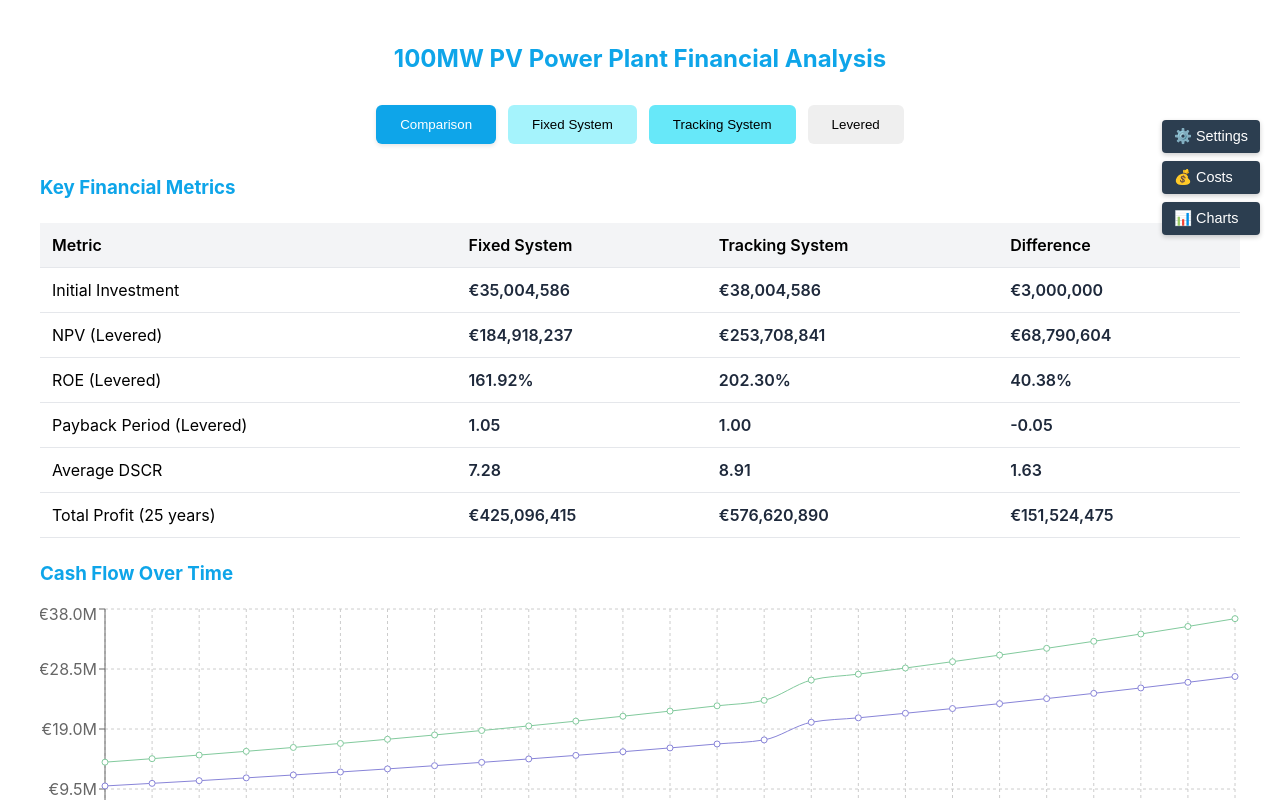
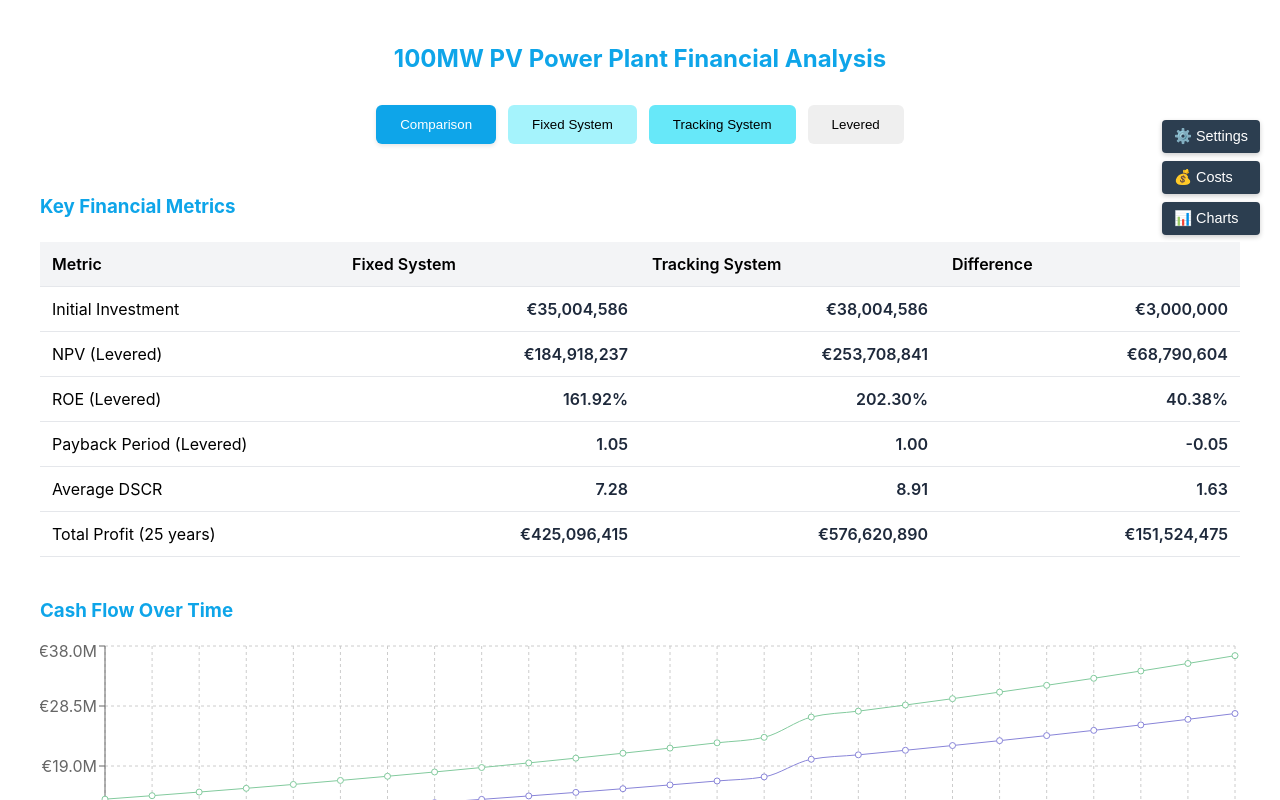
Before and after one commit to shakito999/Photovoltaic-Calculator, a React (Create React App) app: page / in a window 1280 px wide. Shown: the top 800 px of the page. Built offline with nearby package versions, Linux system fonts and the light colour scheme.

Commit message:
Updated project with latest changes

```diff
--- a/src/App.js
+++ b/src/App.js
@@ -816,48 +816,56 @@ const SolarPlantFinancialAnalysis = () => {
               <td>Initial Investment</td>
               {viewMode === 'comparison' ? (
                 <>
-                  <td className="metric-value">{formatCurrency(settings.fixedInitialInvestment)}</td>
-                  <td className="metric-value">{formatCurrency(settings.trackingInitialInvestment)}</td>
-                  <td className="metric-value">{formatCurrency(settings.trackingInitialInvestment - settings.fixedInitialInvestment)}</td>
+                  <td data-label="Fixed System" className="metric-value">{formatCurrency(settings.fixedInitialInvestment)}</td>
+                  <td data-label="Tracking System" className="metric-value">{formatCurrency(settings.trackingInitialInvestment)}</td>
+                  <td data-label="Difference" className="metric-value">{formatCurrency(settings.trackingInitialInvestment - settings.fixedInitialInvestment)}</td>
                 </>
               ) : (
-                <td className="metric-value">{formatCurrency(viewMode === 'fixed' ? settings.fixedInitialInvestment : settings.trackingInitialInvestment)}</td>
+                <td data-label={viewMode === 'fixed' ? 'Fixed System' : 'Tracking System'} className="metric-value">
+                  {formatCurrency(viewMode === 'fixed' ? settings.fixedInitialInvestment : settings.trackingInitialInvestment)}
+                </td>
               )}
             </tr>
             <tr>
               <td>NPV ({isLevered ? 'Levered' : 'Unlevered'})</td>
               {viewMode === 'comparison' ? (
                 <>
-                  <td className="metric-value">{formatCurrency(fixedSystemFinancials.npv)}</td>
-                  <td className="metric-value">{formatCurrency(trackingSystemFinancials.npv)}</td>
-                  <td className="metric-value">{formatCurrency(trackingSystemFinancials.npv - fixedSystemFinancials.npv)}</td>
+                  <td data-label="Fixed System" className="metric-value">{formatCurrency(fixedSystemFinancials.npv)}</td>
+                  <td data-label="Tracking System" className="metric-value">{formatCurrency(trackingSystemFinancials.npv)}</td>
+                  <td data-label="Difference" className="metric-value">{formatCurrency(trackingSystemFinancials.npv - fixedSystemFinancials.npv)}</td>
                 </>
               ) : (
-                <td className="metric-value">{formatCurrency(selectedSystemData.npv)}</td>
+                <td data-label={viewMode === 'fixed' ? 'Fixed System' : 'Tracking System'} className="metric-value">
+                  {formatCurrency(selectedSystemData.npv)}
+                </td>
               )}
             </tr>
             <tr>
               <td>ROE ({isLevered ? 'Levered' : 'Unlevered'})</td>
               {viewMode === 'comparison' ? (
                 <>
-                  <td className="metric-value">{formatPercentage(fixedSystemFinancials.roe)}</td>
-                  <td className="metric-value">{formatPercentage(trackingSystemFinancials.roe)}</td>
-                  <td className="metric-value">{formatPercentage(trackingSystemFinancials.roe - fixedSystemFinancials.roe)}</td>
+                  <td data-label="Fixed System" className="metric-value">{formatPercentage(fixedSystemFinancials.roe)}</td>
+                  <td data-label="Tracking System" className="metric-value">{formatPercentage(trackingSystemFinancials.roe)}</td>
+                  <td data-label="Difference" className="metric-value">{formatPercentage(trackingSystemFinancials.roe - fixedSystemFinancials.roe)}</td>
                 </>
               ) : (
-                <td className="metric-value">{formatPercentage(selectedSystemData.roe)}</td>
+                <td data-label={viewMode === 'fixed' ? 'Fixed System' : 'Tracking System'} className="metric-value">
+                  {formatPercentage(selectedSystemData.roe)}
+                </td>
               )}
             </tr>
             <tr>
               <td>Payback Period ({isLevered ? 'Levered' : 'Unlevered'})</td>
               {viewMode === 'comparison' ? (
                 <>
-                  <td className="metric-value">{formatNumber(fixedSystemFinancials.paybackPeriod)}</td>
-                  <td className="metric-value">{formatNumber(trackingSystemFinancials.paybackPeriod)}</td>
-                  <td className="metric-value">{formatNumber(trackingSystemFinancials.paybackPeriod - fixedSystemFinancials.paybackPeriod)}</td>
+                  <td data-label="Fixed System" className="metric-value">{formatNumber(fixedSystemFinancials.paybackPeriod)}</td>
+                  <td data-label="Tracking System" className="metric-value">{formatNumber(trackingSystemFinancials.paybackPeriod)}</td>
+                  <td data-label="Difference" className="metric-value">{formatNumber(trackingSystemFinancials.paybackPeriod - fixedSystemFinancials.paybackPeriod)}</td>
                 </>
               ) : (
-                <td className="metric-value">{formatNumber(selectedSystemData.paybackPeriod)}</td>
+                <td data-label={viewMode === 'fixed' ? 'Fixed System' : 'Tracking System'} className="metric-value">
+                  {formatNumber(selectedSystemData.paybackPeriod)}
+                </td>
               )}
             </tr>
             {isLevered && (
@@ -865,12 +873,14 @@ const SolarPlantFinancialAnalysis = () => {
                 <td>Average DSCR</td>
                 {viewMode === 'comparison' ? (
                   <>
-                    <td className="metric-value">{formatNumber(fixedSystemFinancials.averageDSCR)}</td>
-                    <td className="metric-value">{formatNumber(trackingSystemFinancials.averageDSCR)}</td>
-                    <td className="metric-value">{formatNumber(trackingSystemFinancials.averageDSCR - fixedSystemFinancials.averageDSCR)}</td>
+                    <td data-label="Fixed System" className="metric-value">{formatNumber(fixedSystemFinancials.averageDSCR)}</td>
+                    <td data-label="Tracking System" className="metric-value">{formatNumber(trackingSystemFinancials.averageDSCR)}</td>
+                    <td data-label="Difference" className="metric-value">{formatNumber(trackingSystemFinancials.averageDSCR - fixedSystemFinancials.averageDSCR)}</td>
                   </>
                 ) : (
-                  <td className="metric-value">{formatNumber(selectedSystemData.averageDSCR)}</td>
+                  <td data-label={viewMode === 'fixed' ? 'Fixed System' : 'Tracking System'} className="metric-value">
+                    {formatNumber(selectedSystemData.averageDSCR)}
+                  </td>
                 )}
               </tr>
             )}
@@ -878,12 +888,14 @@ const SolarPlantFinancialAnalysis = () => {
               <td>Total Profit (25 years)</td>
               {viewMode === 'comparison' ? (
                 <>
-                  <td className="metric-value">{formatCurrency(fixedSystemFinancials.totalProfit)}</td>
-                  <td className="metric-value">{formatCurrency(trackingSystemFinancials.totalProfit)}</td>
-                  <td className="metric-value">{formatCurrency(trackingSystemFinancials.totalProfit - fixedSystemFinancials.totalProfit)}</td>
+                  <td data-label="Fixed System" className="metric-value">{formatCurrency(fixedSystemFinancials.totalProfit)}</td>
+                  <td data-label="Tracking System" className="metric-value">{formatCurrency(trackingSystemFinancials.totalProfit)}</td>
+                  <td data-label="Difference" className="metric-value">{formatCurrency(trackingSystemFinancials.totalProfit - fixedSystemFinancials.totalProfit)}</td>
                 </>
               ) : (
-                <td className="metric-value">{formatCurrency(selectedSystemData.totalProfit)}</td>
+                <td data-label={viewMode === 'fixed' ? 'Fixed System' : 'Tracking System'} className="metric-value">
+                  {formatCurrency(selectedSystemData.totalProfit)}
+                </td>
               )}
             </tr>
           </tbody>
--- a/src/SolarPlantFinancialAnalysis.css
+++ b/src/SolarPlantFinancialAnalysis.css
@@ -66,6 +66,8 @@
   width: 100%;
   border-collapse: collapse;
   margin: 1.5rem 0;
+  max-width: 100vw;
+  table-layout: fixed;
 }
 
 .data-table th,
@@ -73,6 +75,62 @@
   padding: 0.75rem;
   text-align: left;
   border-bottom: 1px solid #e5e7eb;
+  word-wrap: break-word;
+  overflow-wrap: break-word;
+}
+
+.data-table .metric-value {
+  text-align: right;
+}
+
+/* Mobile responsive table styles */
+@media screen and (max-width: 768px) {
+  .data-table {
+    font-size: 0.85em;
+  }
+
+  .data-table th,
+  .data-table td {
+    padding: 0.5rem;
+  }
+
+  /* Special handling for comparison view */
+  .data-table.comparison-view {
+    font-size: 0.75em;
+    transform: scale(0.9);
+    transform-origin: left top;
+    width: 111%;
+  }
+
+  .data-table.comparison-view th,
+  .data-table.comparison-view td {
+    padding: 0.4rem;
+  }
+}
+
+/* Extra small screens */
+@media screen and (max-width: 450px) {
+  .data-table {
+    font-size: 0.80em;
+  }
+
+  .data-table.comparison-view {
+    font-size: 0.80em;
+    transform: scale(0.95);
+    width: 105%;
+  }
+
+  .data-table th,
+  .data-table td {
+    padding: 0.35rem;
+  }
+}
+
+/* Chart wrapper - remove horizontal scroll */
+.chart-wrapper {
+  overflow-x: hidden;
+  margin: 0;
+  padding: 0;
 }
 
 .data-table th {
@@ -387,16 +445,6 @@
     height: calc(100vh - 80px);
   }
 
-  .data-table {
-    font-size: 0.9em;
-  }
-
-  .data-table th,
-  .data-table td {
-    padding: 0.5rem;
-  }
-
-  /* Ensure bottom padding for scrollable content */
   .pie-charts-container {
     padding-bottom: 100px;
   }
```
